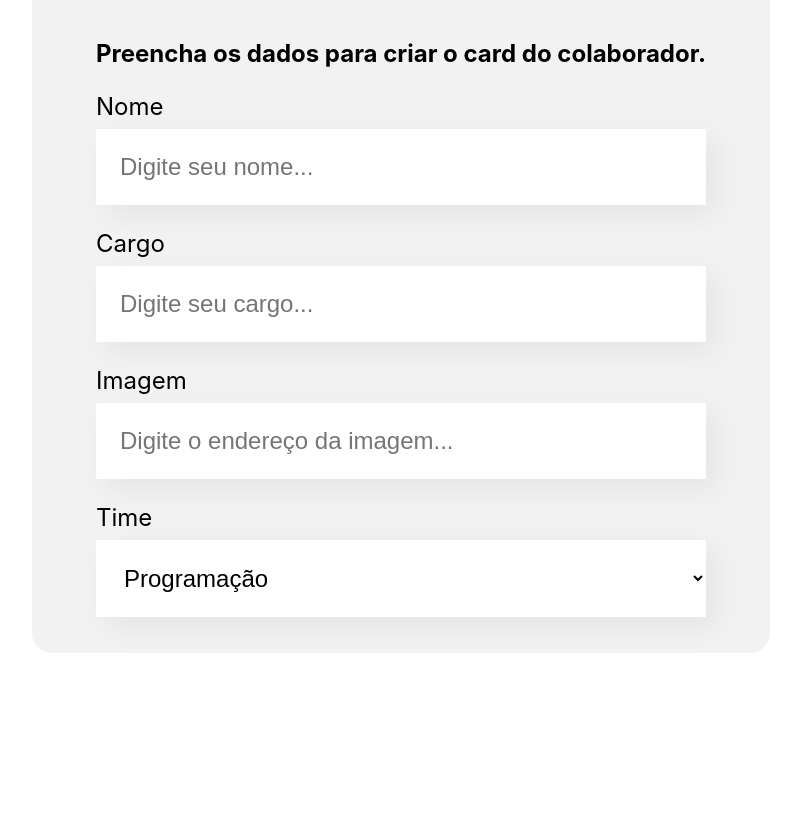
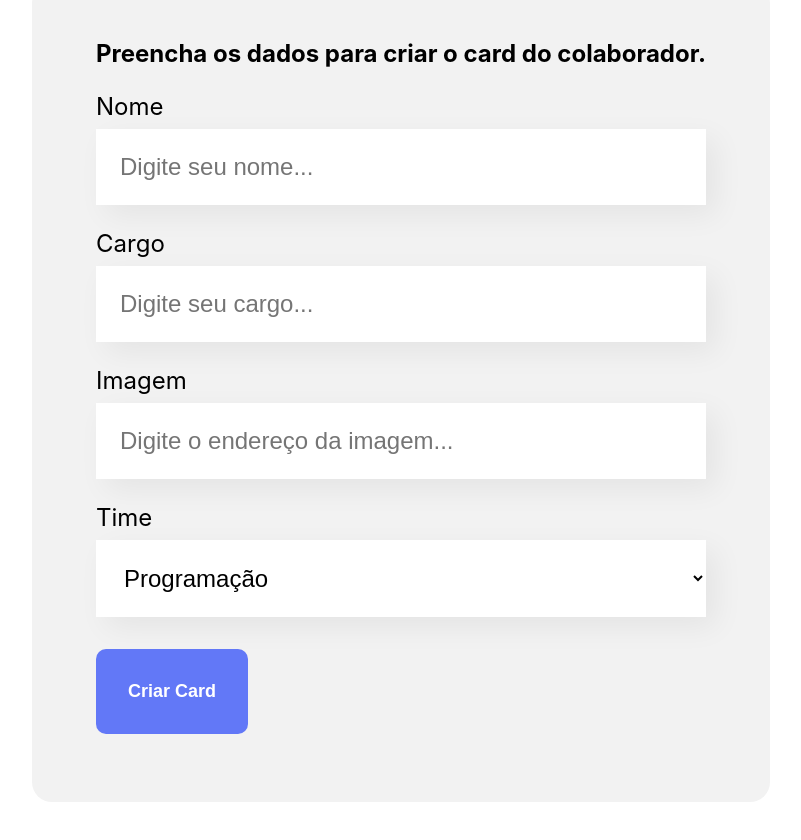
Before and after one commit to Kaueaugustofiap/ReactJS_Organo, a React (Create React App) app: page / in a window 1280 px wide. Shown: the part 595-1435 px from the top of the page, without its empty margins (239-1040 px from the left). Before the commit the page ends 1328 px from the top, so only its background shows below. Built offline with nearby package versions, Linux system fonts and the light colour scheme.

Commit message:
Criando o Botao
Criando o Botao e fazendo com que ao clicar no botão, ou seja, ao submeter o formulário a página não seja recarregada

```diff
--- /dev/null
+++ b/src/componentes/Botao/Botao.css
@@ -0,0 +1,15 @@
+.botao {
+    background-color: #6278F7;
+    border-radius: 10px;
+    font-weight: 700;
+    font-size: 18px;
+    padding: 32px;
+    border: none;
+    cursor: pointer;
+    color: #fff;
+    margin: 32px 0;
+}
+
+.botao:hover {
+    color: #95FFD4;
+}
--- /dev/null
+++ b/src/componentes/Botao/index.js
@@ -0,0 +1,11 @@
+import './Botao.css'
+
+const Botao = (props) => {
+    return (
+        <button className='botao'>
+            {props.children}
+        </button>
+    )
+}
+
+export default Botao
--- a/src/componentes/CampoTexto/index.js
+++ b/src/componentes/CampoTexto/index.js
@@ -9,7 +9,7 @@ const CampoTexto = (props) => {
             <label>
                 {props.label}
             </label>
-            <input placeholder={placeholderModificada} />
+            <input required={props.obrigatorio} placeholder={placeholderModificada} />
         </div>
     )
 }
--- a/src/componentes/Formulario/index.js
+++ b/src/componentes/Formulario/index.js
@@ -1,3 +1,4 @@
+import Botao from '../Botao'
 import CampoTexto from '../CampoTexto'
 import ListaSuspensa from '../ListaSuspensa'
 import './Formulario.css'
@@ -14,14 +15,22 @@ const Formulario = () => {
         'Inovação e Gestão'
     ]
 
+    const aoSalvar = (evento) =>{
+        evento.preventDefault()
+        console.log('Form foi submetido')
+    }
+
     return (
         <section className="formulario">
-            <form>
+            <form onSubmit={aoSalvar}>
                 <h2>Preencha os dados para criar o card do colaborador.</h2>
-                <CampoTexto label="Nome" placeholder="Digite seu nome" />
-                <CampoTexto label="Cargo" placeholder="Digite seu cargo" />
+                <CampoTexto obrigatorio={true} label="Nome" placeholder="Digite seu nome" />
+                <CampoTexto obrigatorio={true} label="Cargo" placeholder="Digite seu cargo" />
                 <CampoTexto label="Imagem" placeholder="Digite o endereço da imagem" />
-                <ListaSuspensa label="Time" itens={times} />
+                <ListaSuspensa obrigatorio={true} label="Time" itens={times} />
+                <Botao>
+                    Criar Card
+                </Botao>
             </form>
         </section>
     )
--- a/src/componentes/ListaSuspensa/index.js
+++ b/src/componentes/ListaSuspensa/index.js
@@ -6,7 +6,7 @@ const ListaSuspensa = (props) => {
     return (
         <div className='lista-suspensa'>
             <label>{props.label}</label>
-            <select>
+            <select required={props.obrigatorio}>
                 {props.itens.map(item => {
                     return <option key={item}>{item}</option>
                 })}
```
